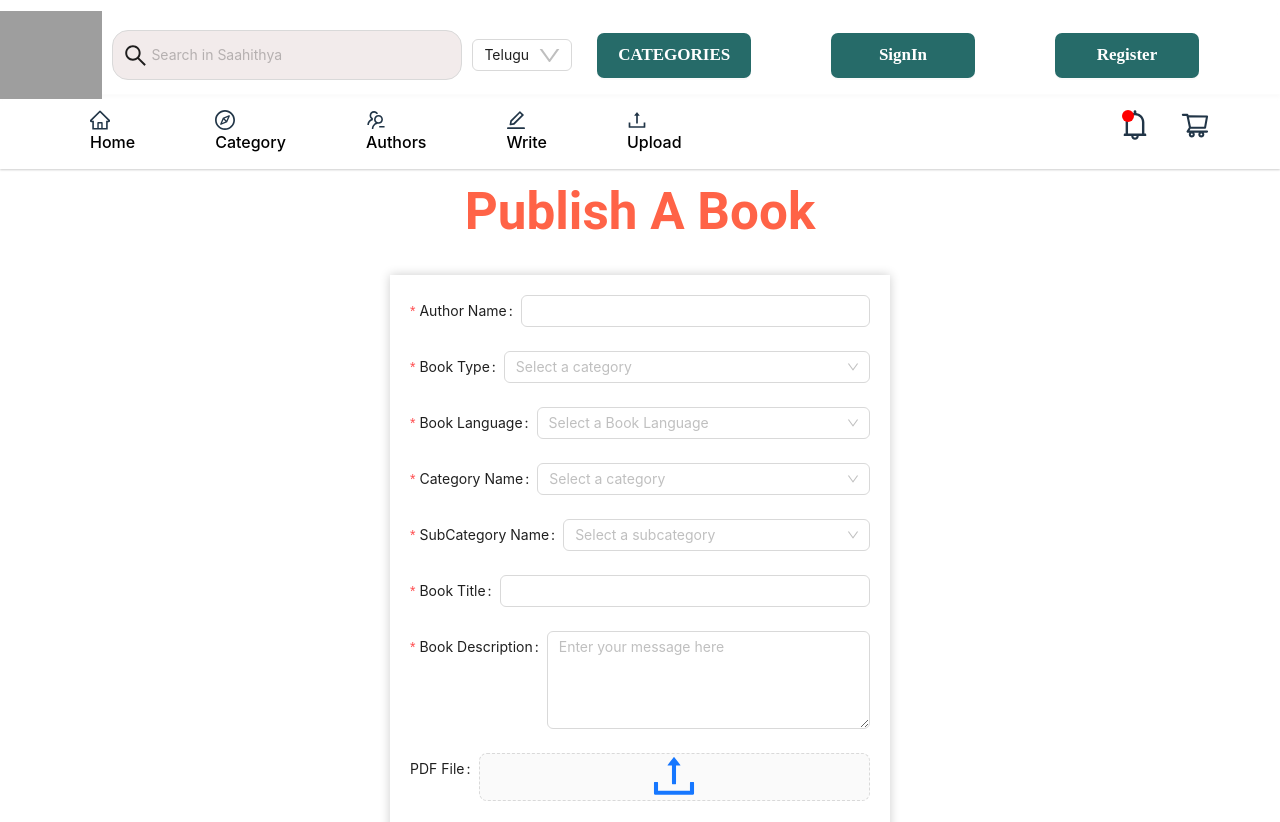
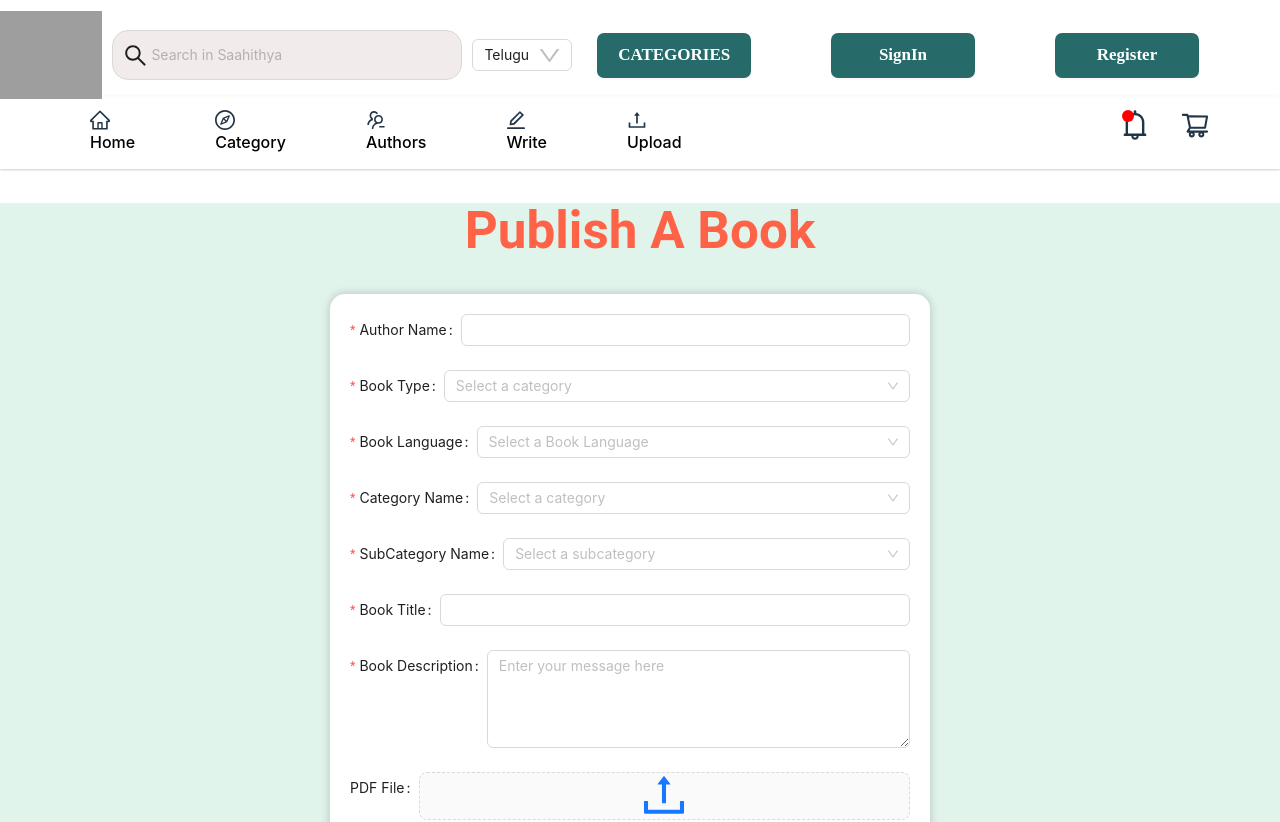
Before and after one commit to yuvasekh/saahithya, a React (Vite) app: page /upload in a window 1280 px wide. Shown: the top 822 px of the page. Built offline with nearby package versions, Linux system fonts and the light colour scheme; grey boxes are pictures that could not be loaded.

Commit message:
upload file

```diff
--- a/src/components/Layout/Upload.scss
+++ b/src/components/Layout/Upload.scss
@@ -1,10 +1,218 @@
 .my-form {
   padding: 20px;
     box-shadow: 0px 0px 10px rgba(0, 0, 0, 0.2);
-  width: 500px;
-  justify-content: center;
 
+width: 600px;
+
+    justify-content: center;
+    margin-bottom: 15px;
+    border-radius: 15px;
+    background-color: white;
+  }
+  .form-container {
+    // display: flex;
+    // justify-content: center;
+    // align-items: center;
+    width: 50vw;
+    margin-left: 390px;
+
+
+  //  height: 77vh;
+  }
+
+  @media only screen and (max-width:1352.73px ) and (min-width: 670px){
+    .form-container {
+      width: 50vw;
+      margin-left:310px ;
+
+    }
+  }
+
+.upload-con{
+  background-color: #E0F4EB;
 }
+  // .ant-upload
+  // {
+
+  // }
+  :where(.css-dev-only-do-not-override-1wazalj).ant-upload-wrapper.ant-upload-picture-card-wrapper .ant-upload.ant-upload-select >.ant-upload, :where(.css-dev-only-do-not-override-1wazalj).ant-upload-wrapper.ant-upload-picture-circle-wrapper .ant-upload.ant-upload-select >.ant-upload
+  {
+    height: 50px;
+    font-size: 12px ;
+  }
+
+
+
+
+//media-Quires
+//media-Quires
+//media-Quires
+
+// //75
+// //75
+
+// @media only screen and  (max-width:2048.36px ){
+//   .my-form
+//   {
+//     box-shadow: 0px 0px 10px rgba(0, 0, 0, 0.2);
+//     width: 60vw;
+//     height:85vh;
+//     justify-content: center;
+//     margin-bottom: 15px;
+
+//   }
+
+//   .form-container
+//   {
+//   display: flex;
+//   justify-content: center;
+//   align-items: center;
+
+//   }
+
+//   // .ant-upload
+//   // {
+//   //   height: 48px ;
+//   //   font-size: 20px;
+//   // }
+//   :where(.css-dev-only-do-not-override-1wazalj).ant-form-item .ant-form-item-label >label {
+//     font-size: 15px ;
+//     font-weight: bold;
+//     color:red;
+//   }
+
+
+// }
+
+// //80
+// //80
+// @media only screen and  (max-width:1920px ) and (min-width: 884px) {
+
+//   .my-form {
+
+//     box-shadow: 0px 0px 10px rgba(0, 0, 0, 0.2);
+//     width: 60vw;
+//     height:75vh;
+//     justify-content: center;
+//     margin-bottom: 15px;
+
+//   }
+
+//   .form-container
+//   {
+//   display: flex;
+//   justify-content: center;
+//   align-items: center;
+//   height: 77vh;
+//   }
+
+//   .ant-upload
+//   {
+//     height: 48px ;
+//     font-size: 20px;
+//   }
+//   :where(.css-dev-only-do-not-override-1wazalj).ant-form-item .ant-form-item-label >label {
+//     font-size: 28px ;
+//     font-weight: bold;
+//   }
+
+// }
+
+
+// //90
+// //90
+// @media only screen and  (max-width:1706.67px ) and (min-width: 785.78px){
+
+//   .my-form {
+
+//     box-shadow: 0px 0px 10px rgba(0, 0, 0, 0.2);
+//     width: 60vw;
+//     height:80vh;
+//     justify-content: center;
+//     margin-bottom: 38px;
+
+//   }
+
+//   .form-container
+//   {
+//   display: flex;
+//   justify-content: center;
+//   align-items: center;
+//   height: 77vh;
+//   }
+
+//   .ant-upload
+//   {
+//     height: 48px ;
+//     font-size: 20px;
+//   }
+//   :where(.css-dev-only-do-not-override-1wazalj).ant-form-item .ant-form-item-label >label {
+//     font-size: 28px ;
+//     font-weight: bold;
+//   }
+
+
+// }
+
+// //100
+// //100
+// @media only screen and (max-width:1536px ) and (min-width: 707.20px){
+
+//  .my-form {
+
+//     box-shadow: 0px 0px 10px rgba(0, 0, 0, 0.2);
+//     width: 60vw;
+//     height:80vh;
+//     justify-content: center;
+//     margin-bottom: 38px;
+
+//   }
+
+//   .form-container
+//   {
+//   display: flex;
+//   justify-content: center;
+//   align-items: center;
+//   height: 77vh;
+//   }
+
+//   .ant-upload
+//   {
+//     height: 48px ;
+//     font-size: 20px;
+//   }
+//   :where(.css-dev-only-do-not-override-1wazalj).ant-form-item .ant-form-item-label >label {
+//     font-size: 28px;
+//     font-weight: bold;
+//   }
+
+// }
+
+// //110
+// //110
+// @media only screen and (max-width:1396.36px ) and (min-width: 642.91px)  {
+
+
+// }
+
+// //125
+// //125
+// @media only screen and (max-width:1352.73px ) and (min-width: 670px){
+
+
+// }
+
+// //150
+// //150
+// @media only screen and (max-width:1190.40px ) and (min-width: 591px){
+
+
+// }
+
+
+
+
+
 .form-container {
   display: flex;
   justify-content: center;
--- a/src/components/UploadFile.jsx
+++ b/src/components/UploadFile.jsx
@@ -41,7 +41,8 @@ const UploadFile = () => {
   const onFinish = async (values) => {
     console.log('Form values:', values);
 
-    await fileUpload(values)
+    var res=await fileUpload(values)
+    console.log(res,"test")
 
     // You can perform further actions with the form values here
   };
@@ -51,7 +52,7 @@ const UploadFile = () => {
 
     <>
     <div className='upload-con'>
-      <h1 style={{  textAlign: 'center',   color: 'tomato',marginTop:'0px',paddingTop:'15px' }}>Publish A Book</h1>
+      <h1 style={{  textAlign: 'center',   color: 'tomato' }}>Publish A Book</h1>
 
       <div className='form-container' >
         <Form onFinish={onFinish} className="my-form" >
@@ -237,13 +238,9 @@ const UploadFile = () => {
               </Button>
             </div>
           </Form.Item>
-          <br></br>
-        <br></br>
+
         </Form>
-        <br></br>
-        <br></br>
-        <br></br>
-        <br></br>
+
       </div>
     </div>
     </>
--- a/src/components/common/CommonHeader.jsx
+++ b/src/components/common/CommonHeader.jsx
@@ -1,5 +1,5 @@
 import React, { useEffect, useState } from 'react';
-import {Link} from "react-router-dom";
+import {Link, useNavigate} from "react-router-dom";
 // import './Header.scss';
 import { useLocation } from 'react-router-dom';
 import { Avatar, Button, Input,Dropdown } from 'antd';
@@ -15,6 +15,7 @@ import './CommonHeader.scss';
 import { register } from '../services/api';
 // import write from'../../Resources/write.jpg';
  const CommonHeader = () => {
+  const navigate=useNavigate()
   const location = useLocation();
 var token=localStorage.getItem('token')
 // const [token,setToken]=useState(localStorage.getItem('token'))
@@ -39,6 +40,7 @@ useEffect(()=>
   {
     localStorage.clear();
     // setToken(null)
+    navigate('/')
     token=null
     setflag(true)
 
```
